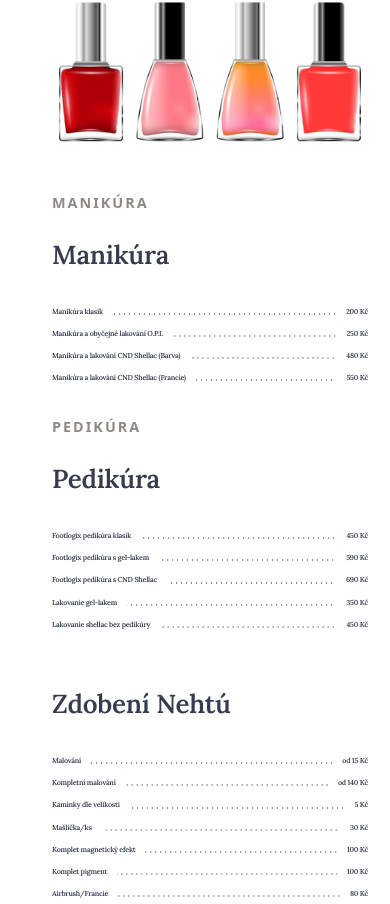
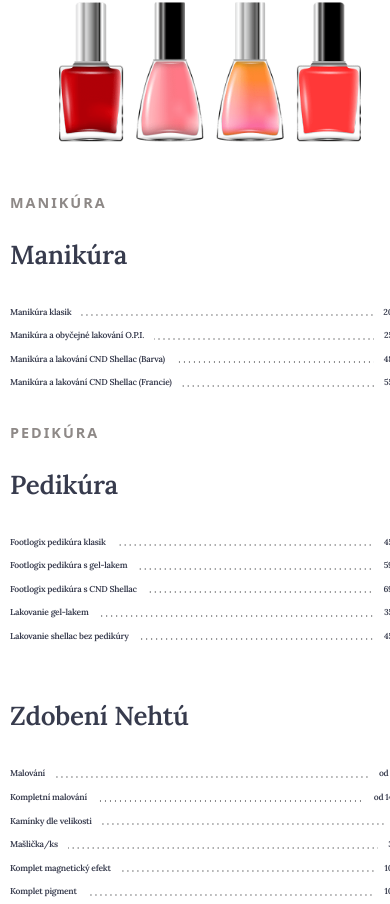
Before and after one commit to NguyenDanhKhanh07022002/ProjectFE_Nails, a React (Vite) app: page / in a window 390 px wide. Shown: the part 5060-5964 px from the top of the page. Built offline with nearby package versions, Linux system fonts and the light colour scheme.

Commit message:
fix font size price page

```diff
--- a/src/components/PriceCard.scss
+++ b/src/components/PriceCard.scss
@@ -55,32 +55,32 @@
                         font-size: 1.1vw;
 
                         @media screen and (max-width: 992px) {
-                            font-size: 0.85rem;
+                            font-size: 2.2vw;
                         }
 
-                        @media screen and (max-width: 740px) {
-                            font-size: 0.75rem;
-                        }
+                        // @media screen and (max-width: 740px) {
+                        //     font-size: 0.75rem;
+                        // }
 
-                        @media screen and (max-width: 640px) {
-                            font-size: 0.65rem;
-                        }
+                        // @media screen and (max-width: 640px) {
+                        //     font-size: 0.65rem;
+                        // }
 
-                        @media screen and (max-width: 580px) {
-                            font-size: 0.6rem;
-                        }
+                        // @media screen and (max-width: 580px) {
+                        //     font-size: 0.6rem;
+                        // }
 
-                        @media screen and (max-width: 550px) {
-                            font-size: 0.55rem;
-                        }
+                        // @media screen and (max-width: 550px) {
+                        //     font-size: 0.55rem;
+                        // }
 
-                        @media screen and (max-width: 500px) {
-                            font-size: 0.5rem;
-                        }
+                        // @media screen and (max-width: 500px) {
+                        //     font-size: 0.5rem;
+                        // }
 
-                        @media screen and (max-width: 450px) {
-                            font-size: 0.45rem;
-                        }
+                        // @media screen and (max-width: 450px) {
+                        //     font-size: 0.45rem;
+                        // }
                     }
                 }
 
@@ -109,32 +109,32 @@
                         font-size: 1.1vw;
 
                         @media screen and (max-width: 992px) {
-                            font-size: 0.85rem;
+                            font-size: 2.2vw;
                         }
 
-                        @media screen and (max-width: 740px) {
-                            font-size: 0.75rem;
-                        }
+                        // @media screen and (max-width: 740px) {
+                        //     font-size: 0.75rem;
+                        // }
 
-                        @media screen and (max-width: 640px) {
-                            font-size: 0.65rem;
-                        }
+                        // @media screen and (max-width: 640px) {
+                        //     font-size: 0.65rem;
+                        // }
 
-                        @media screen and (max-width: 580px) {
-                            font-size: 0.6rem;
-                        }
+                        // @media screen and (max-width: 580px) {
+                        //     font-size: 0.6rem;
+                        // }
 
-                        @media screen and (max-width: 550px) {
-                            font-size: 0.55rem;
-                        }
+                        // @media screen and (max-width: 550px) {
+                        //     font-size: 0.55rem;
+                        // }
 
-                        @media screen and (max-width: 500px) {
-                            font-size: 0.5rem;
-                        }
+                        // @media screen and (max-width: 500px) {
+                        //     font-size: 0.5rem;
+                        // }
 
-                        @media screen and (max-width: 450px) {
-                            font-size: 0.45rem;
-                        }
+                        // @media screen and (max-width: 450px) {
+                        //     font-size: 0.45rem;
+                        // }
                     }
                 }
             }
@@ -144,7 +144,7 @@
 
 @media screen and (max-width: 992px) {
     #pricing-card {
-        width: 80% !important;
+        width: 100% !important;
         padding: 15px;
     }
 
```
